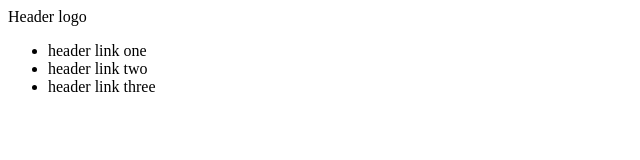
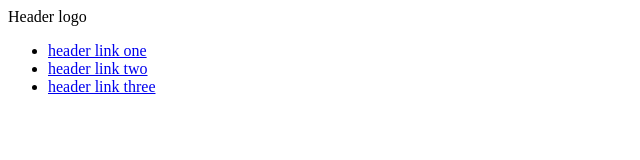
Before and after one commit to tanyaachaturvedi/Landing-Page, a plain HTML site: page index.html in a window 1280 px wide. Shown: the whole page, without its empty margins (0-640 px from the left). Drawn offline with Linux system fonts and the light colour scheme.

Commit message:
index modified

```diff
--- a/index.html
+++ b/index.html
@@ -7,13 +7,15 @@
     <title>Landing Page 1</title>
 </head>
 <body>
-    <div>Header logo</div>
-    <div>
+    <div class="header">
+        <div class="logo">Header logo</div>
+    <div class="right-links">
         <ul>
-            <li>header link one</li>
-            <li>header link two</li>
-            <li>header link three</li>
+            <li><a href="#">header link one</a></li>
+            <li><a href="#">header link two</a> </li>
+            <li><a href="#">header link three</a></li>
         </ul>
+    </div>
     </div>
 </body>
 </html>
```
